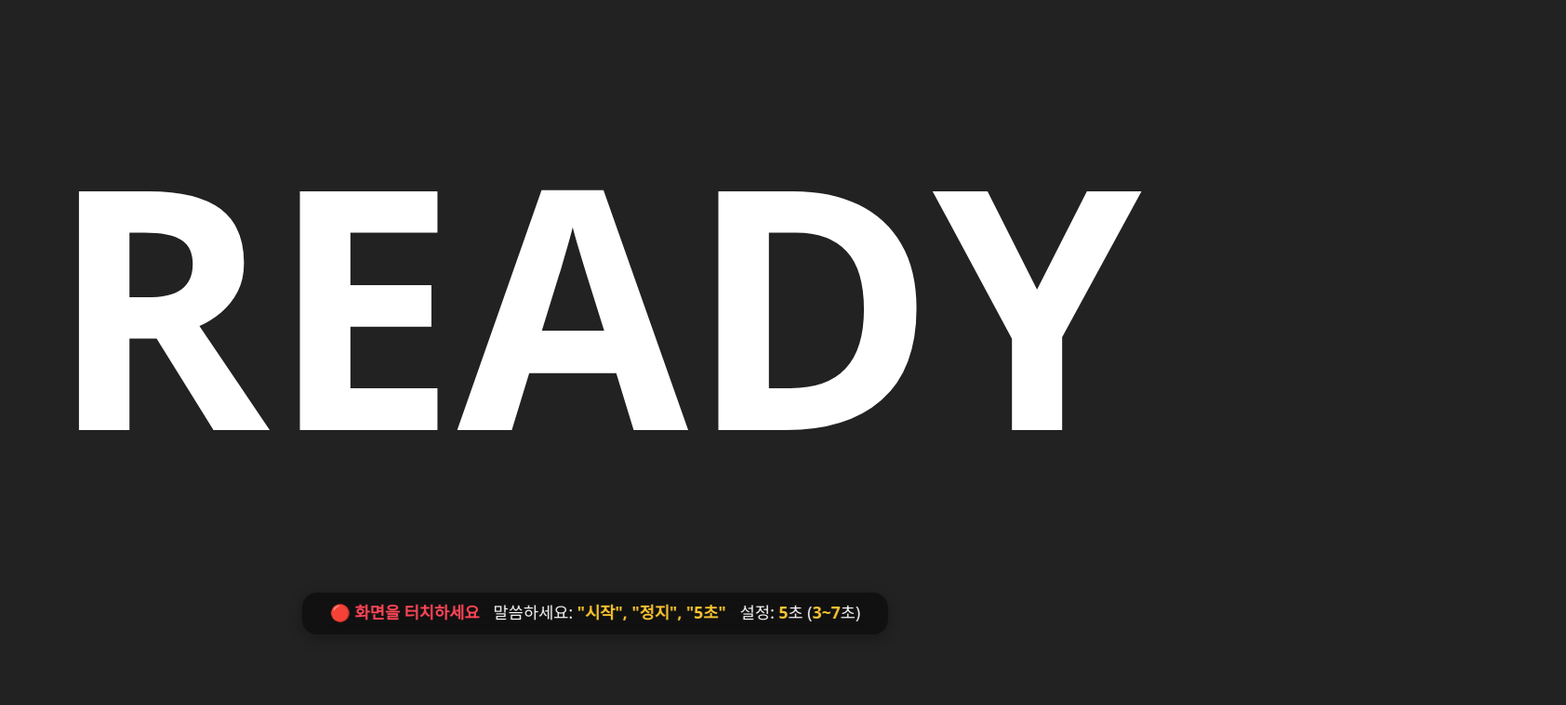
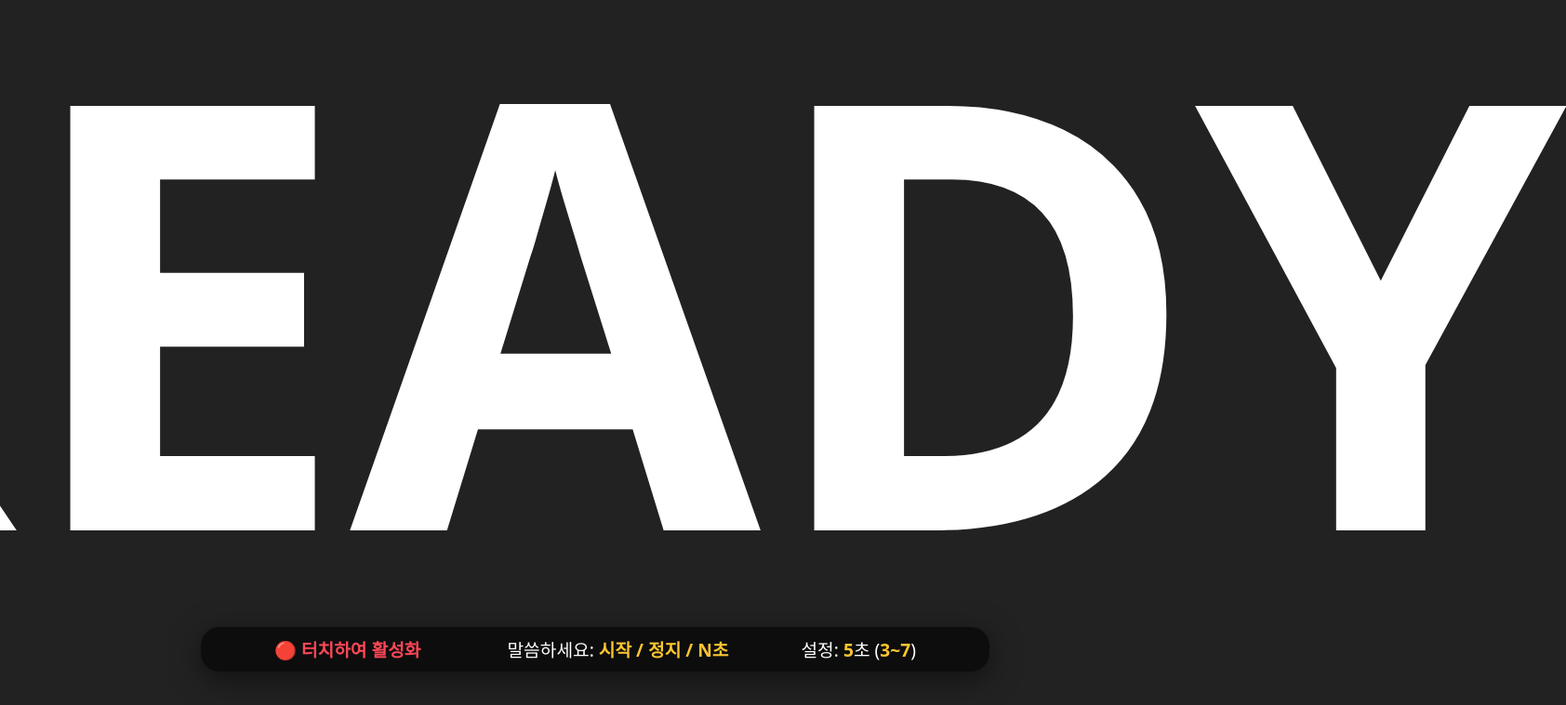
Before and after one commit to AzMan02/ReactionTraining, a plain HTML site: page index.html in a window 1280 px wide. Shown: the part 77-836 px from the top of the page at 93% size, 1684 px wide, since content can reach past the window. Before the commit the page ends 800 px from the top, so only its background shows below. Drawn offline with Linux system fonts and the light colour scheme.

Commit message:
Update index.html

```diff
--- a/index.html
+++ b/index.html
@@ -3,44 +3,73 @@
 <head>
     <meta charset="UTF-8">
     <meta name="viewport" content="width=device-width, initial-scale=1.0, maximum-scale=1.0, user-scalable=no, viewport-fit=cover">
-    <title>반응 훈련 Pro</title>
+    <title>반응 훈련 Pro 2026</title>
     <link rel="manifest" href="manifest.json">
     <meta name="theme-color" content="#222222">
     <style>
         :root { --bg-color: #222; }
         body {
-            margin: 0; padding: 0; display: flex; flex-direction: column;
-            align-items: center; justify-content: center; height: 100vh; width: 100vw;
+            margin: 0; padding: 0; display: flex;
+            background-color: var(--bg-color); color: white;
+            transition: background-color 0.15s ease-out;
+            touch-action: none; overflow: hidden;
             font-family: system-ui, -apple-system, sans-serif;
-            background-color: var(--bg-color); color: white;
-            transition: background-color 0.15s ease-out; touch-action: none; overflow: hidden;
         }
+
+        /* 공통 설정 */
         #info {
-            position: absolute; top: env(safe-area-inset-top, 20px);
-            text-align: center; z-index: 10; width: 85%;
-            font-size: clamp(0.85rem, 4vw, 1.1rem);
-            background: rgba(0,0,0,0.5); padding: 12px; border-radius: 16px;
-            backdrop-filter: blur(10px); box-shadow: 0 4px 15px rgba(0,0,0,0.3);
+            position: absolute; z-index: 10;
+            background: rgba(0,0,0,0.6); backdrop-filter: blur(10px);
+            border-radius: 20px; box-shadow: 0 8px 32px rgba(0,0,0,0.5);
+            text-align: center;
         }
-        #mic-status { color: #ff4757; font-weight: bold; display: block; margin-bottom: 4px; }
-        #direction-container { display: flex; align-items: center; justify-content: center; width: 100%; height: 60%; }
-        #direction-text { font-size: clamp(5rem, 50vw, 35vh); font-weight: 900; user-select: none; line-height: 1; }
+        #direction-container {
+            display: flex; align-items: center; justify-content: center;
+            width: 100vw; height: 100vh;
+        }
+        #direction-text { font-weight: 900; user-select: none; line-height: 1; }
         .val { color: #fbc531; font-weight: bold; }
+        #mic-status { font-weight: bold; display: block; margin-bottom: 4px; }
+
+        /* [세로 모드 최적화] */
+        @media (orientation: portrait) {
+            body { flex-direction: column; }
+            #info {
+                top: env(safe-area-inset-top, 20px);
+                width: 90%; left: 5%;
+                padding: 15px 0;
+                font-size: 1rem;
+            }
+            #direction-text { font-size: 70vw; } /* 너비 위주 */
+        }
+
+        /* [가로 모드 최적화] */
         @media (orientation: landscape) {
-            #info { top: auto; bottom: 5%; left: 50%; transform: translateX(-50%); width: auto; padding: 8px 30px; display: flex; gap: 15px; }
-            #direction-text { font-size: 45vh; }
+            body { flex-direction: row; }
+            #info {
+                bottom: env(safe-area-inset-bottom, 20px);
+                left: 50%; transform: translateX(-50%);
+                width: auto; min-width: 60%;
+                padding: 10px 40px;
+                font-size: 1.2rem;
+                display: flex; justify-content: space-around; align-items: center;
+            }
+            #mic-status { margin-bottom: 0; margin-right: 15px; }
+            #direction-text { font-size: 80vh; } /* 높이 위주 */
         }
     </style>
 </head>
 <body>
 
     <div id="info">
-        <span id="mic-status">🔴 화면을 터치하세요</span>
-        <div>말씀하세요: <span class="val">"시작", "정지", "5초"</span></div>
-        <div>설정: <span id="current-val" class="val">5</span>초 (<span id="range-val" class="val">3~7</span>초)</div>
+        <span id="mic-status" style="color: #ff4757;">🔴 터치하여 활성화</span>
+        <div>말씀하세요: <span class="val">시작 / 정지 / N초</span></div>
+        <div>설정: <span id="current-val" class="val">5</span>초 (<span id="range-val" class="val">3~7</span>)</div>
     </div>
 
-    <div id="direction-container"><div id="direction-text">READY</div></div>
+    <div id="direction-container">
+        <div id="direction-text">READY</div>
+    </div>
 
     <script>
         const directionDisplay = document.getElementById('direction-text');
@@ -53,12 +82,18 @@
         let timer = null;
         let recognition = null;
 
-        // 1. 음성 인식 엔진 초기화 (끊김 방지 설정)
+        const directions = [
+            { arrow: '↑', label: '위로', color: '#2ecc71' },
+            { arrow: '↓', label: '아래로', color: '#e74c3c' },
+            { arrow: '←', label: '왼쪽', color: '#3498db' },
+            { arrow: '→', label: '오른쪽', color: '#9b59b6' }
+        ];
+
+        // 음성 인식 설정 (Brave 끊김 방지 로직 포함)
         const SpeechRecognition = window.SpeechRecognition || window.webkitSpeechRecognition;
         if (SpeechRecognition) {
             recognition = new SpeechRecognition();
-            recognition.continuous = true;      // 핵심: 지속적 인식
-            recognition.interimResults = false; // 중간 결과 무시 (안정성)
+            recognition.continuous = true;
             recognition.lang = 'ko-KR';
 
             recognition.onresult = (event) => {
@@ -72,22 +107,12 @@
             };
 
             recognition.onstart = () => {
-                micStatus.textContent = "🟢 음성인식 중";
+                micStatus.textContent = "🟢 음성 인식 중";
                 micStatus.style.color = "#44bd32";
             };
 
-            // 끊김 방지 핵심: 인식이 종료되면 자동으로 즉시 재시작
-            recognition.onend = () => {
-                if (recognition) {
-                    console.log("인식 재시작...");
-                    try { recognition.start(); } catch(e) {}
-                }
-            };
-
-            recognition.onerror = (e) => {
-                console.error("에러 발생:", e.error);
-                if (e.error === 'network') speak("네트워크 연결을 확인하세요.");
-            };
+            // 끊길 경우 자동 재시작
+            recognition.onend = () => { if (recognition) try { recognition.start(); } catch(e) {} };
         }
 
         function updateUI() {
@@ -99,23 +124,19 @@
             if (!isRunning) return;
             const visual = directions[Math.floor(Math.random() * directions.length)];
             const audio = directions[Math.floor(Math.random() * directions.length)];
+
             directionDisplay.textContent = visual.arrow;
             document.body.style.backgroundColor = visual.color;
+
             if ("vibrate" in navigator) navigator.vibrate(100);
             window.speechSynthesis.cancel();
             const u = new SpeechSynthesisUtterance(audio.label);
             u.lang = 'ko-KR'; u.rate = 1.4;
             window.speechSynthesis.speak(u);
+
             const nextTime = Math.floor(Math.random() * 4001) + (avgInterval - 2) * 1000;
             timer = setTimeout(runTraining, Math.max(1000, nextTime));
         }
-
-        const directions = [
-            { arrow: '↑', label: '위로', color: '#2ecc71' },
-            { arrow: '↓', label: '아래로', color: '#e74c3c' },
-            { arrow: '←', label: '왼쪽', color: '#3498db' },
-            { arrow: '→', label: '오른쪽', color: '#9b59b6' }
-        ];
 
         async function toggleTraining(start) {
             if (start) {
@@ -137,15 +158,10 @@
             u.lang = 'ko-KR'; window.speechSynthesis.speak(u);
         }
 
-        // Brave 터치 인식 개선
-        window.addEventListener('touchstart', (e) => {
+        // 터치 시 시작 (Brave 권한 대응)
+        window.addEventListener('touchstart', () => {
             if (recognition) {
-                try {
-                    recognition.start();
-                    speak("음성 제어를 시작합니다.");
-                } catch(err) {
-                    console.log("이미 실행 중");
-                }
+                try { recognition.start(); speak("반응 훈련 준비 완료"); } catch(e) {}
             }
         }, { once: true });
     </script>
```
